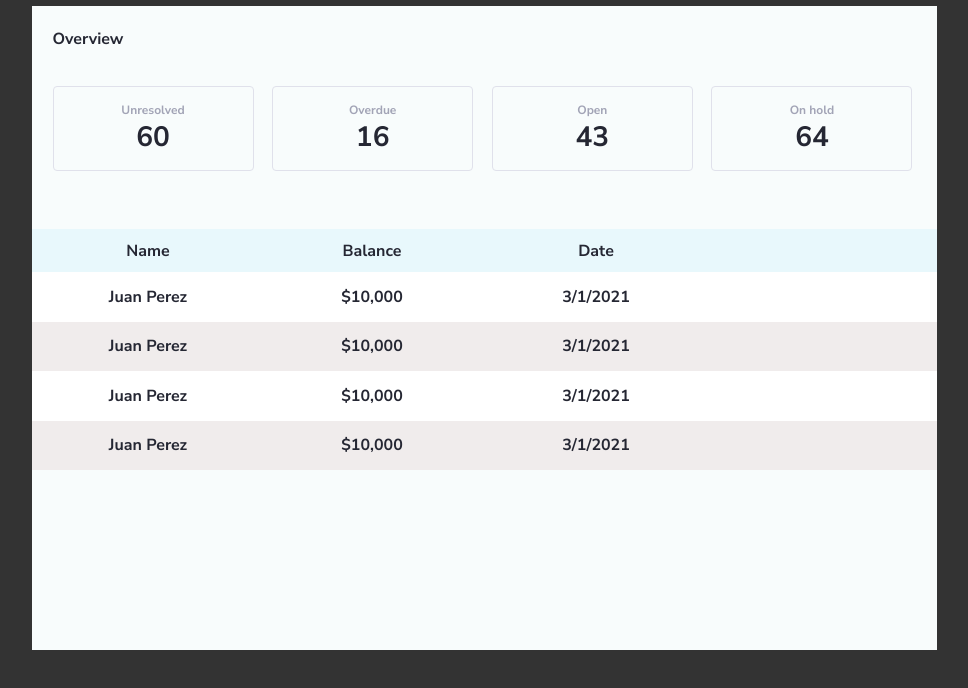
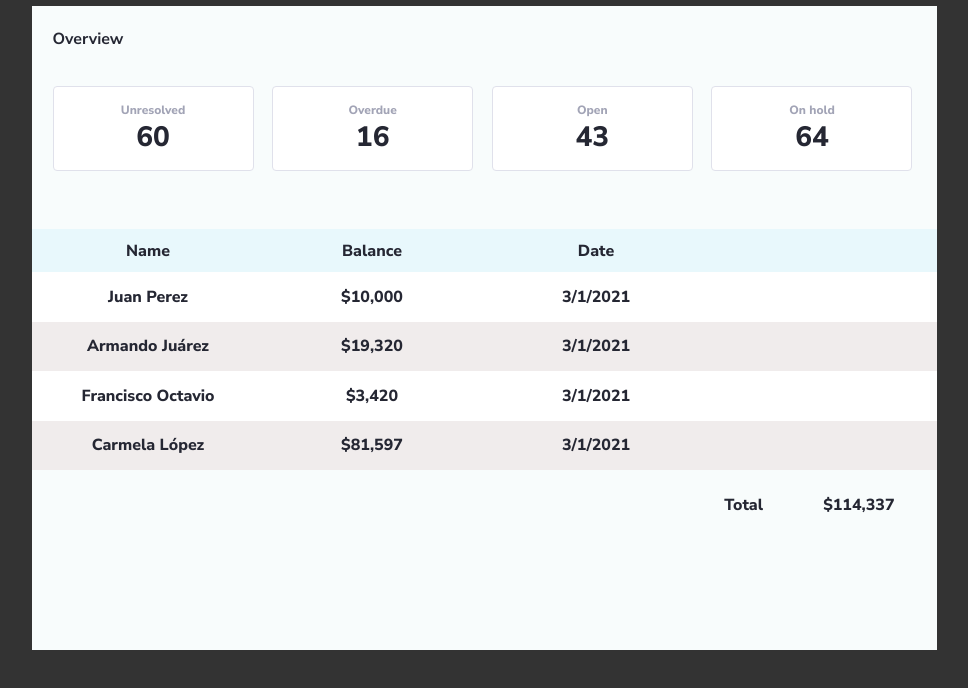
Before and after one commit to yeicobF/FDW-HTML_CSS_ADDING-JS-ELEMENTS-WEBSITE, a plain HTML site: page src/index.html in a window 1280 px wide. Shown: the whole page, without its empty margins (156-1124 px from the left). Drawn offline with Linux system fonts and the light colour scheme.

Commit message:
TERMINADO - YA CON TODOS LOS REQUISITOS
- Ya así lo voy a entregar, ya que me pasé por algunas horas.

```diff
--- a/src/index.html
+++ b/src/index.html
@@ -27,7 +27,7 @@
       margin-top: 6px;
       display: flex;
       justify-content: center;
-      overflow: hidden;
+      /* overflow: hidden; */
       /* overflow: hidden; display: flex; justify-content: center; */
 
     }
@@ -65,6 +65,7 @@
 
     /* CARDS REDONDEADAS QUE DEBERÁN CAMBIAR CON EL HOVER. */
     .card {
+      background-color: white;
       /* Borde redondeado. */
       /* box-shadow: 0px 0px 0px 1px #e0e1eb; */
       border: 1px solid #e0e1eb;
@@ -78,7 +79,7 @@
       align-items: center;
       /* PONER UN DIV DESPUÉS DEL OTRO. */
       flex-flow: column;
-      font-weight: 700;
+      font-weight: 800;
 
     }
 
@@ -103,7 +104,7 @@
     .table-wrapper {
       width: 100%;
       font-size: 16px;
-      font-weight: 700;
+      font-weight: 800;
       /* padding-right: 50px; */
       display: flex;
       /* PONER UN DIV DESPUÉS DEL OTRO. */
@@ -130,6 +131,7 @@
       height: 43px;
     }
 
+    /* Para que se vea como en el PDF de referencia.*/
     @media screen and (max-width: 946px) {
       body {
         justify-content: unset;
@@ -168,21 +170,69 @@
         </div>
 
       </div>
-
     </div>
+  </div>
 
 <!-- ------------------------- PARTE 2: JAVASCRIPT ------------------------- -->
-
-
-
-
-  </div>
-
 <!-- ----------------------- CÓDIGO PARA AGREGAR JS ------------------------ -->
 
   <script>
     // CUANDO SE TERMINE DE CARGAR EL BODY SE HARÁ ESTE PROCESO.
     document.body.onload = addAllJSElements;
+
+    function addAllJSElements() {
+        // Agregamos la tabla.
+        addTable();
+
+        // Hay que agregar el total del balance en la esquina inferior derecha.
+        addBalanceTotal();
+      }
+
+    // AGREGAR LA SUMA DEL BALANCE.
+    // Me gustaría hacer mejor este códgio.
+    function addBalanceTotal() {
+      // DIV CON TODO EL CONTENIDO.
+      var allContent = document.getElementsByClassName("all-content-wrapper");
+
+      var balanceTotal = new Array(2);
+      balanceTotal[0] = document.createElement('div');
+      balanceTotal[0].className = "table--row--element";
+      balanceTotal[0].innerHTML = "Total";
+      balanceTotal[0].style.padding = "0 42px 0 18px";
+      balanceTotal[0].style.width = "unset";
+
+
+      balanceTotal[1] = document.createElement('div');
+      balanceTotal[1].className = "table--row--element";
+
+      // toLocaleString()
+      // Así el número se separa dependiendo de las oopciones del sistema del
+      // usuario que lo ve. Como separado por comas, por ejemplo.
+      // toLocaleString("en-US") <- Así se ponen comas en lugar de puntos.
+      // FUENTE: https://stackoverflow.com/questions/2901102/how-to-print-a-number-with-commas-as-thousands-separators-in-javascript
+      balanceTotal[1].innerHTML = "$" + getBalanceValues().toLocaleString("en-US");
+      balanceTotal[1].style.padding = "0 42px 0 18px";
+      balanceTotal[1].style.width = "unset";
+
+
+
+      // METER EN UN DIV ESOS ELEMENTOS PARA ACOMODARLOS.
+      var balanceWrapper = document.createElement('div');
+      // balanceWrapper.className = "table--row";
+      balanceWrapper.style.marginTop = "24px";
+      balanceWrapper.style.marginLeft = "auto";
+      balanceWrapper.style.fontWeight = "800";
+      balanceWrapper.style.width = "100%";
+      balanceWrapper.style.display = "flex";
+      balanceWrapper.style.placeContent = "flex-end";
+
+      // Agregamos el texto y el número al total.
+      balanceWrapper.appendChild(balanceTotal[0]);
+      balanceWrapper.appendChild(balanceTotal[1]);
+
+      // Agregar el wrapper al final de todo el contenido.
+      allContent[0].appendChild(balanceWrapper);
+    }
 
     // Obtener los valores de la tabla.
     function getBalanceValues() {
@@ -191,13 +241,15 @@
       // 2do VALOR = BALANCE, 4 VALORES POR TABLA.
       // var tableValues = document.getElementsByClassName("table--row--element");
 
-      // Obtenemos todas las filas de la tabla y accedemos al segundo elemento.
+      // Obtenemos todas las filas de la tabla para solo acceder al segundo elemento,
+      //  en donde se encuentran los balances.
       var tableValues = document.getElementsByClassName("table--row");
 
-      console.log(tableValues);
+      // console.log(tableValues);
 
       var balanceValues = new Array(tableValues.length -1);
 
+      // Acumulador de los valores del balance.
       var totalSum = 0;
       for (i = 1; i <= balanceValues.length; i++) {
         // balanceValues[i - 1] = tableValues[i].childNodes[1].innerHTML.replace(/$[0-9]*,[0-9]/, "");
@@ -205,17 +257,10 @@
         balanceValues[i - 1] = tableValues[i].childNodes[1].innerHTML.replace(/[$,]/g, "");
         // PASAR LA CADENA A ENTERO.
         totalSum += parseInt(balanceValues[i - 1]);
-        console.log("\n - VALUE TO INT = " + balanceValues[i - 1] + ", SUM = " + totalSum);
+        // console.log("\n - VALUE TO INT = " + balanceValues[i - 1] + ", SUM = " + totalSum);
       }
-      // RESTAR LOS VALORES DE LAS CATEGORÍAS DE LA TABLA.
-      // var balanceValues = new Array(tableValues.length / 4 - 4);
-    }
 
-    function addAllJSElements() {
-      addTable();
-
-      // Hay que agregar el total del balance en la esquina inferior derecha.
-      getBalanceValues();
+      return totalSum;
     }
 
     function addTable() {
@@ -227,7 +272,7 @@
       var date = new Date();
       var month = date.getMonth(), day = date.getDay(), year = date.getFullYear();
       // DIV CON TODO EL CONTENIDO.
-      allContent = document.getElementsByClassName("all-content-wrapper");
+      var allContent = document.getElementsByClassName("all-content-wrapper");
 
 
 
@@ -256,8 +301,8 @@
       rowsArray[1] = createRow(1, rowText, rowColor);
 
       /* --------------------------------------------- 3 FILA */
-      rowText[2][0] = "Juan Perez";
-      rowText[2][1] = "$10,000";
+      rowText[2][0] = "Armando Juárez";
+      rowText[2][1] = "$19,320";
       rowText[2][2] = month + "/" + day + "/" + year;
       rowText[2][3] = "";
 
@@ -265,8 +310,8 @@
 
       rowsArray[2] = createRow(2, rowText, rowColor);
       /* --------------------------------------------- 4  FILA */
-      rowText[3][0] = "Juan Perez";
-      rowText[3][1] = "$10,000";
+      rowText[3][0] = "Francisco Octavio";
+      rowText[3][1] = "$3,420";
       rowText[3][2] = month + "/" + day + "/" + year;
       rowText[3][3] = "";
 
@@ -274,8 +319,8 @@
 
       rowsArray[3] = createRow(3, rowText, rowColor);
       /* --------------------------------------------- 5 FILA */
-      rowText[4][0] = "Juan Perez";
-      rowText[4][1] = "$10,000";
+      rowText[4][0] = "Carmela López";
+      rowText[4][1] = "$81,597";
       rowText[4][2] = month + "/" + day + "/" + year;
       rowText[4][3] = "";
 
@@ -288,6 +333,7 @@
 
     }
 
+    // Se crea una fila de la tabla con los elementos que recibe.
     function createRow(currentRow, textArray, rowColor) {
       var row, elements = new Array(3);
 
```
Also changed, not shown: AVANCES/[1]SITIO-FINAL-CON-TODOS-REQUISITOS_Lu_12_ABRIL_21_12-36PM.png (added), AVANCES/[2]SITIO-FINAL-CON-TODOS-REQUISITOS_Lu_12_ABRIL_21_12-44PM.png (added), README.md.
